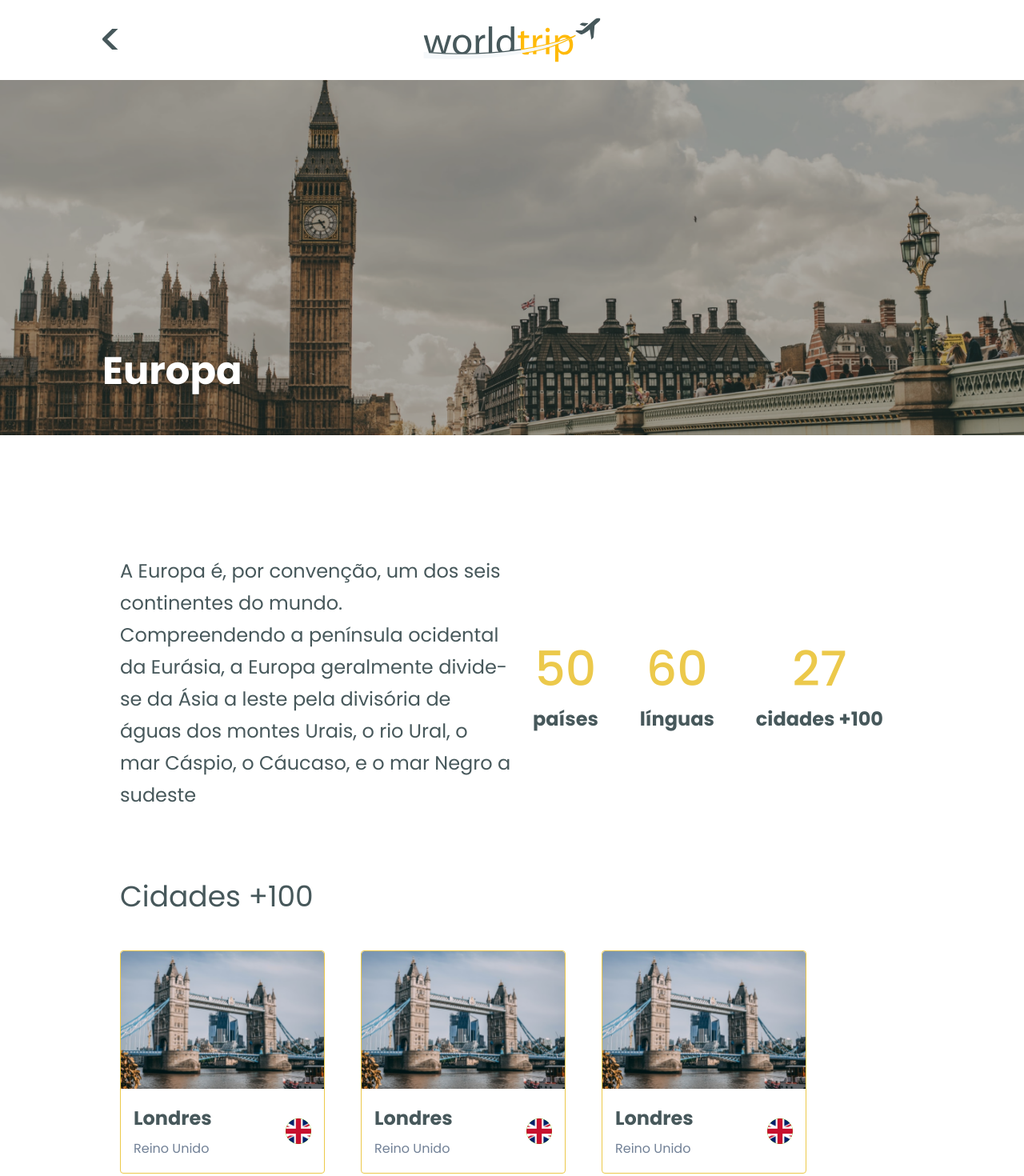
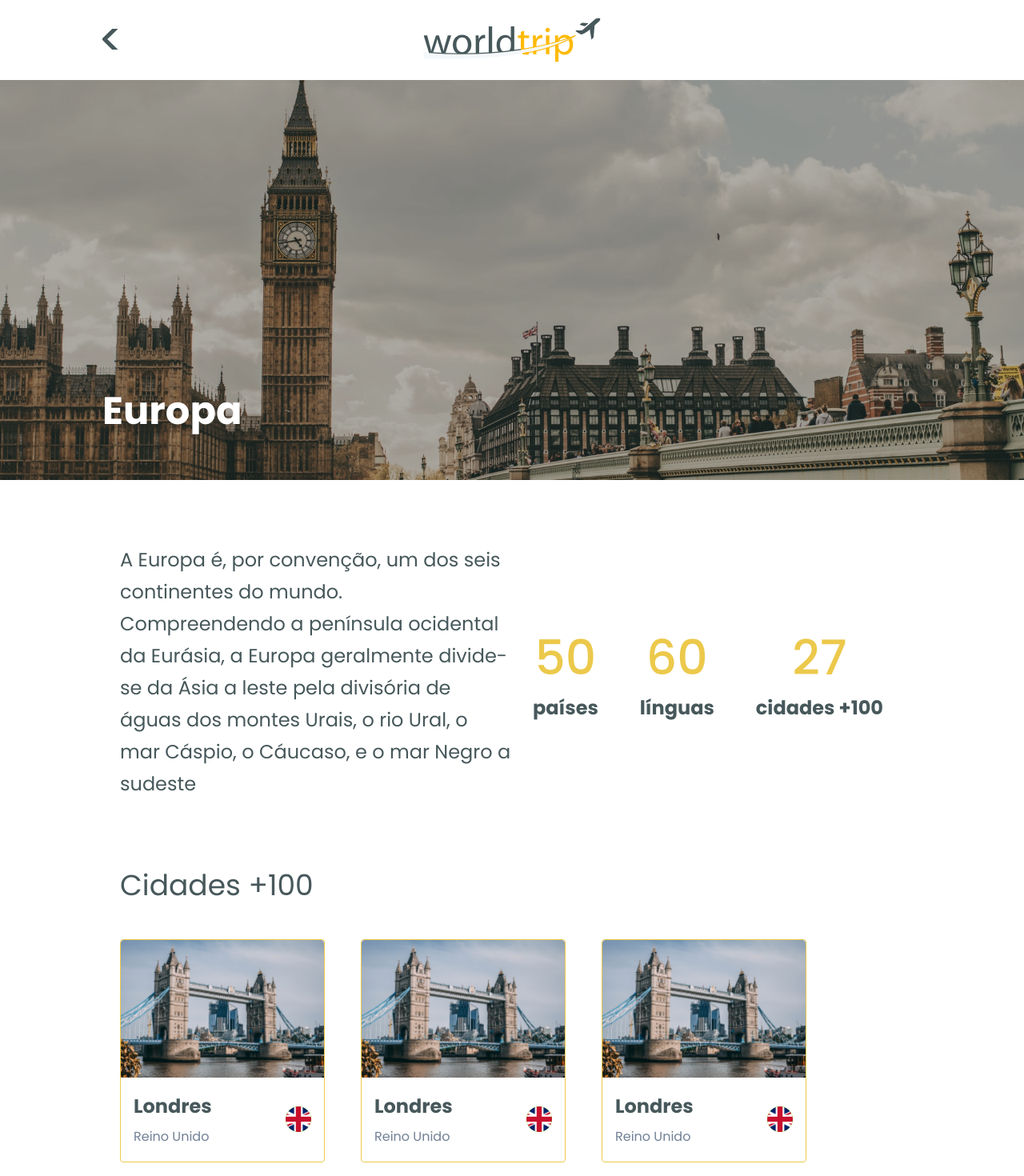
Before and after one commit to GabrielBritoAlmeida/challenge-chakra, a Next.js app: page /1 in a window 1280 px wide. Shown: the top 1470 px of the page at 80% size. Built offline with nearby package versions, Linux system fonts and the light colour scheme.

Commit message:
refactor: component slider

```diff
--- a/src/components/Slide/index.tsx
+++ b/src/components/Slide/index.tsx
@@ -1,6 +1,7 @@
 import { Flex, Text, Stack, Image } from '@chakra-ui/react'
 import SwiperCore, { Navigation, Pagination, A11y, Autoplay } from 'swiper'
 import { Swiper, SwiperSlide } from 'swiper/react'
+import Link from 'next/link'
 
 import 'swiper/swiper-bundle.min.css'
 
@@ -10,6 +11,7 @@ interface ItemContinent {
   title: string
   subtitle: string
   image: string
+  slug: string
 }
 
 interface SlideProps {
@@ -19,6 +21,7 @@ interface SlideProps {
 export function Slide({ arrContinent }: SlideProps) {
   const continent = arrContinent.map((item) => (
     <SwiperSlide key={item.title}>
+      <Link href={`/${item.slug}`} passHref>
         <Flex
           w="100%"
           h="100%"
@@ -26,6 +29,7 @@ export function Slide({ arrContinent }: SlideProps) {
           align="center"
           justify="center"
           position="relative"
+          cursor="pointer"
         >
           <Image
             w="100%"
@@ -54,6 +58,7 @@ export function Slide({ arrContinent }: SlideProps) {
             </Text>
           </Stack>
         </Flex>
+      </Link>
     </SwiperSlide>
   ))
 
--- a/src/componentsContinent/BannerContinent/index.tsx
+++ b/src/componentsContinent/BannerContinent/index.tsx
@@ -2,10 +2,16 @@ import { Box, Image, Text } from '@chakra-ui/react'
 
 export function BannerContinent() {
   return (
-    <Box flex="1" maxH="500px" position="relative">
+    <Box
+      w="100%"
+      h={['150px', '350px', '420px', '500px']}
+      maxH="500px"
+      position="relative"
+    >
       <Image
         w="100%"
         h="100%"
+        objectFit="cover"
         src="/images/continent_europa.png"
         alt="imagem da torre de londres, visão panoramica da cidade"
       />
--- a/src/pages/[slug].tsx
+++ b/src/pages/[slug].tsx
@@ -8,7 +8,7 @@ export default function Continent() {
     <Box mb="36px">
       <BannerContinent />
 
-      <Box mt={['24px', '150px']} px={['16px', '150px']}>
+      <Box mt={['24px', '80px']} px={['16px', '150px']}>
         <Box mb={['40px', '80px']}>
           <DescriptionContinent />
         </Box>
```
Also changed, not shown: src/pages/index.tsx (+10 -5 lines). Lines whose indentation alone changed are shown as unchanged.
